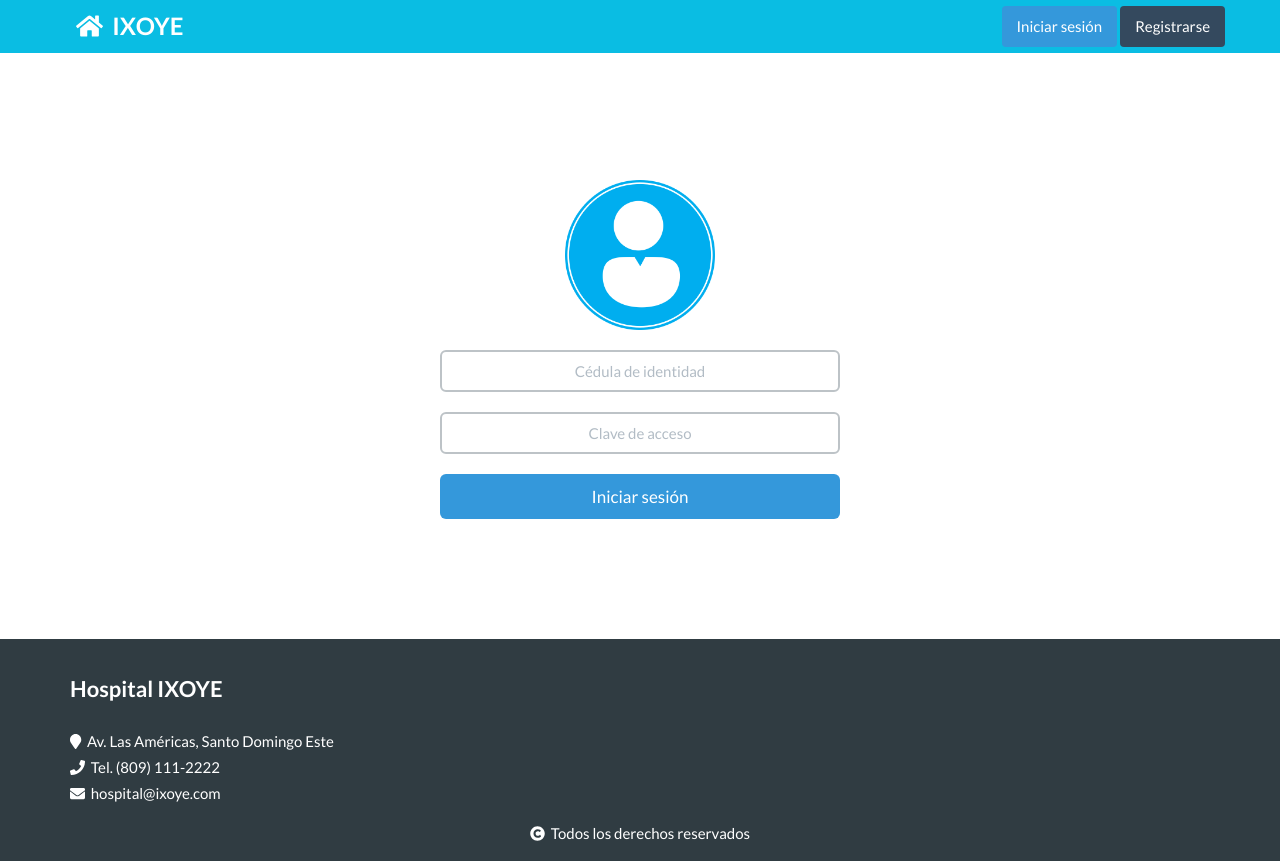
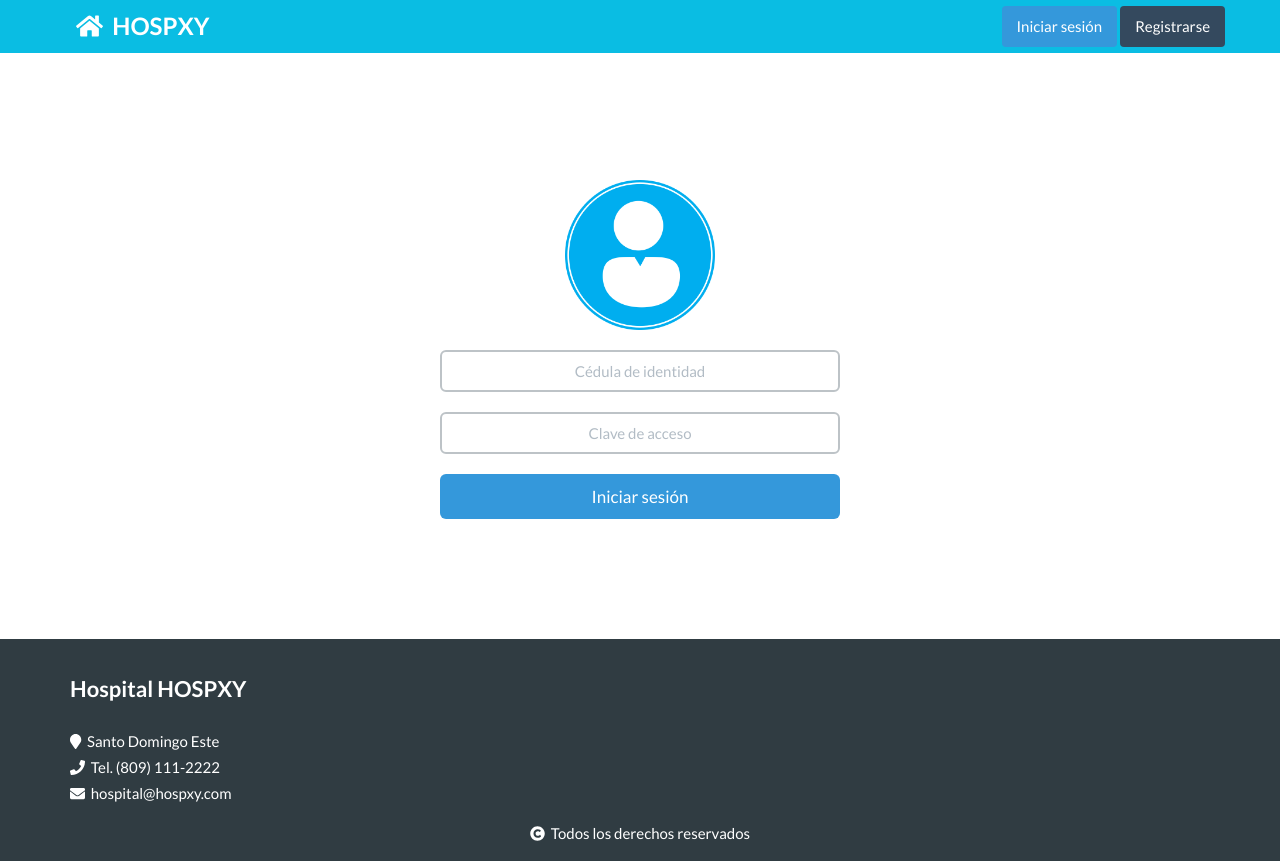
Before and after one commit to MicolPA/IXOYE, a CodeIgniter app: page /database/index.php/login/index in a window 1280 px wide. Run offline with CodeIgniter, Linux system fonts and the light colour scheme; some libraries are stand-ins or nearby versions.

Commit message:
cambio de name

```diff
--- a/application/views/admin/plantilla.php
+++ b/application/views/admin/plantilla.php
@@ -2,7 +2,7 @@
 <html lang="es">
 <head>
 	<meta charset="UTF-8">
-	<title><?php echo $titulo ?> | IXOYE</title>
+	<title><?php echo $titulo ?> | HOSPXY</title>
 
 	<!-- ESTILOS -->
 	<link rel="stylesheet" href="<?php echo base_url('assets/css/vendor/bootstrap/css/bootstrap.min.css') ?>">
@@ -27,7 +27,7 @@
 	        <button type="button" class="navbar-toggle" data-toggle="collapse" data-target=".navbar-collapse">
 	          <span class="sr-only">Toggle navigation</span>
 	        </button>
-	        <a class="navbar-brand elementos-menu" href="<?php echo base_url('index.php/Admin') ?>"><i class="fa fa-home"></i>&nbsp; IXOYE</a>
+	        <a class="navbar-brand elementos-menu" href="<?php echo base_url('index.php/Admin') ?>"><i class="fa fa-home"></i>&nbsp; HOSPXY</a>
 	      </div>
 	      <div class="navbar-collapse collapse">
 
--- a/application/views/plantilla.php
+++ b/application/views/plantilla.php
@@ -35,7 +35,7 @@
 	        <button type="button" class="navbar-toggle" data-toggle="collapse" data-target=".navbar-collapse">
 	          <span class="sr-only">Toggle navigation</span>
 	        </button>
-	        <a class="navbar-brand elementos-menu" href="<?php echo base_url() ?>"><i class="fa fa-home"></i>&nbsp; IXOYE</a>
+	        <a class="navbar-brand elementos-menu" href="<?php echo base_url() ?>"><i class="fa fa-home"></i>&nbsp; HOSPXY</a>
 	      </div>
 	      <div class="navbar-collapse collapse">
 
@@ -71,11 +71,11 @@
 	<footer class="margin_top_full">
 
 	  <div class="container">
-	    <p>Hospital IXOYE</p>
+	    <p>Hospital HOSPXY</p>
 	    <ul class="list-unstyled">
-	      <li><i class="fa fa-map-marker"></i>&nbsp; Av. Las Américas, Santo Domingo Este</li>
+	      <li><i class="fa fa-map-marker"></i>&nbsp; Santo Domingo Este</li>
 	      <li><i class="fa fa-phone"></i>&nbsp; Tel. (809) 111-2222</li>
-	      <li><i class="fa fa-envelope"></i>&nbsp; hospital@ixoye.com</li>
+	      <li><i class="fa fa-envelope"></i>&nbsp; hospital@hospxy.com</li>
 	    </ul>
 	  </div>
 
```
